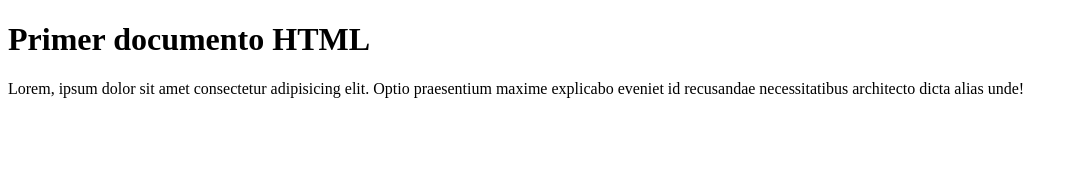
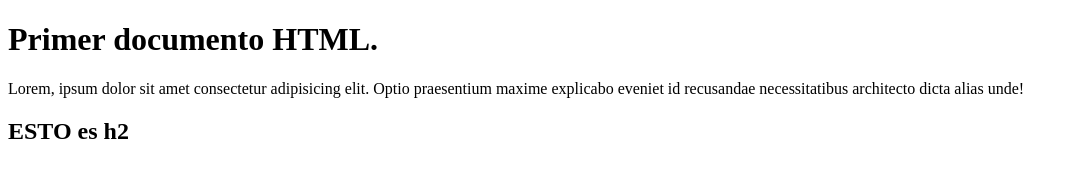
Before and after one commit to rpereza-spec/introductionHTML, a plain HTML site: page index.html in a window 1280 px wide. Shown: the whole page, without its empty margins (0-1078 px from the left). Drawn offline with Linux system fonts and the light colour scheme.

Commit message:
demo con live server

```diff
--- a/index.html
+++ b/index.html
@@ -6,7 +6,8 @@
     <title>Introduction html</title>
 </head>
 <body>
-    <h1>Primer documento HTML</h1>
+    <h1>Primer documento HTML.</h1>
     <p>Lorem, ipsum dolor sit amet consectetur adipisicing elit. Optio praesentium maxime explicabo eveniet id recusandae necessitatibus architecto dicta alias unde!</p>
+<h2>ESTO es h2</h2>
 </body>
 </html>
```
